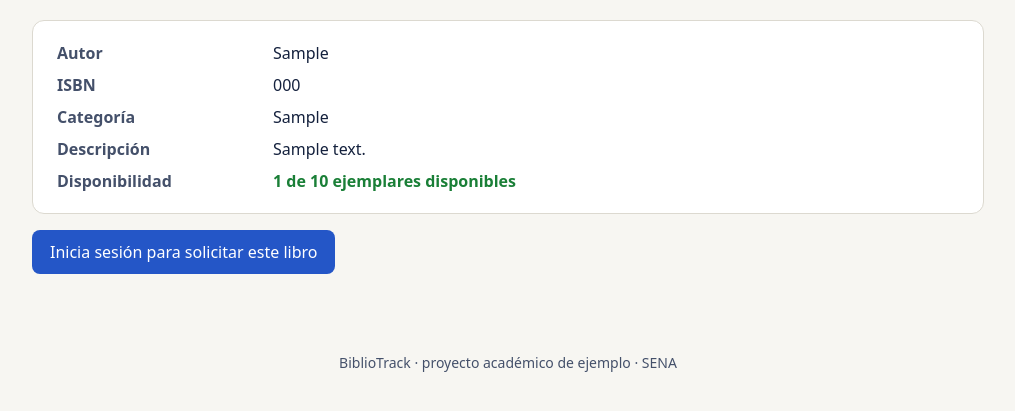
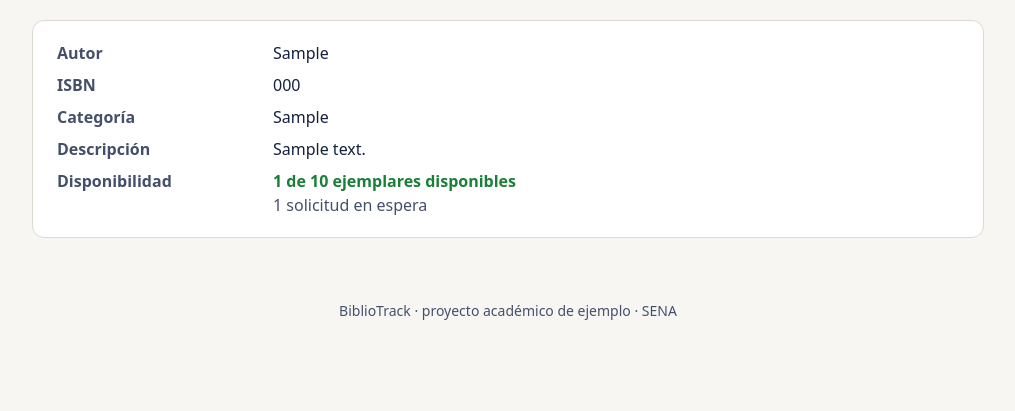
Before and after one commit to FelipeNavarrete0313/bibliotrack, a Django app: page /libros/1/ in a window 1280 px wide. Shown: the part 186-597 px from the top of the page, without its empty margins (132-1147 px from the left). Run offline with Django 5.2, Linux system fonts and the light colour scheme; tables that the repository leaves empty hold one stand-in row (values such as "Sample post").

Commit message:
fix: no aceptar una solicitud si los ejemplares libres ya están solicitados (BUG-07)
- validar_solicitud cuenta las solicitudes pendientes del libro: si ya cubren los
  ejemplares disponibles, responde «Los ejemplares disponibles ya están solicitados.»
- La revisión y la creación van en una sola transacción.
- El detalle del libro muestra cuántas solicitudes hay en espera y solo ofrece
  «Solicitar préstamo» si queda un ejemplar sin solicitar.

Refs #52

Co-Authored-By: Claude <noreply@anthropic.com>

```diff
--- a/biblioteca/templates/biblioteca/detalle_libro.html
+++ b/biblioteca/templates/biblioteca/detalle_libro.html
@@ -13,6 +13,7 @@
     <dd>
       {% if libro.disponibles %}
         <span class="disponible">{{ libro.disponibles }} de {{ libro.total_ejemplares }} ejemplares disponibles</span>
+        {% if en_espera %}<br><span class="ayuda">{{ en_espera }} solicitud{{ en_espera|pluralize:"es" }} en espera</span>{% endif %}
       {% else %}
         <span class="agotado">Agotado</span> · 0 de {{ libro.total_ejemplares }} ejemplares
         {% if proxima %}<br>Próxima devolución: {{ proxima.fecha_devolucion|date:"d/m/Y" }}{% endif %}
@@ -26,17 +27,19 @@
     <p>Tienes este libro prestado. Mira la fecha de devolución en <a href="{% url 'mis_prestamos' %}">Mis préstamos</a>.</p>
   {% elif solicitud %}
     <p>Ya solicitaste este libro el {{ solicitud.creada|date:"d/m/Y" }}. <b>Estado: pendiente</b>. Recógelo en el mostrador de la biblioteca.</p>
-  {% elif libro.disponibles %}
+  {% elif hay_ejemplar_libre %}
     <form method="post" action="{% url 'solicitar_prestamo' libro.pk %}">
       {% csrf_token %}
       <button type="submit">Solicitar préstamo</button>
     </form>
     <p class="ayuda">La biblioteca prepara el libro y te lo entrega en el mostrador. Tienes 15 días para devolverlo.</p>
+  {% elif libro.disponibles %}
+    <p class="ayuda">Los ejemplares disponibles ya están solicitados. Vuelve a intentarlo más tarde.</p>
   {% else %}
     <p class="ayuda">No hay ejemplares para solicitar en este momento.</p>
   {% endif %}
 </div>
-{% elif not user.is_authenticated and libro.disponibles %}
+{% elif not user.is_authenticated and hay_ejemplar_libre %}
 <p><a class="boton" href="{% url 'iniciar_sesion' %}">Inicia sesión para solicitar este libro</a></p>
 {% endif %}
 {% if user.perfil.es_personal and libro.disponibles %}
--- a/biblioteca/views.py
+++ b/biblioteca/views.py
@@ -2,6 +2,7 @@ from django.contrib import messages
 from django.contrib.auth import authenticate, get_user_model, login, logout
 from django.contrib.auth.decorators import login_required
 from django.core.exceptions import PermissionDenied
+from django.db import transaction
 from django.db.models import Q
 from django.shortcuts import get_object_or_404, redirect, render
 from django.utils import timezone
@@ -46,6 +47,7 @@ def detalle_libro(request, pk):
     proxima = None
     if libro.disponibles == 0:
         proxima = libro.prestamos.filter(estado=Prestamo.ACTIVO).order_by("fecha_devolucion").first()
+    en_espera = libro.solicitudes.filter(estado=Solicitud.PENDIENTE).count()
     perfil = getattr(request.user, "perfil", None)
     solicitud = None
     prestado = False
@@ -54,6 +56,7 @@ def detalle_libro(request, pk):
         prestado = perfil.prestamos.filter(libro=libro, estado=Prestamo.ACTIVO).exists()
     return render(request, "biblioteca/detalle_libro.html", {
         "libro": libro, "proxima": proxima, "solicitud": solicitud, "prestado": prestado,
+        "en_espera": en_espera, "hay_ejemplar_libre": libro.disponibles > en_espera,  # BUG-07
     })
 
 
@@ -206,28 +209,33 @@ def perfil_de_lector(request):
 def solicitar_prestamo(request, pk):
     """HU-17: el lector solicita en línea el préstamo de un libro disponible."""
     perfil = perfil_de_lector(request)
-    libro = get_object_or_404(Libro, pk=pk, activo=True)
     activos = perfil.prestamos.filter(estado=Prestamo.ACTIVO)
     pendientes = perfil.solicitudes.filter(estado=Solicitud.PENDIENTE)
-    try:
-        validar_solicitud(
-            {
-                "prestamos_activos": activos.count(),
-                "solicitudes_pendientes": pendientes.count(),
-                "libros_prestados": set(activos.values_list("libro_id", flat=True)),
-                "libros_solicitados": set(pendientes.values_list("libro_id", flat=True)),
-            },
-            {"id": libro.pk, "disponibles": libro.disponibles},
-        )
-    except SolicitudNoPermitida as error:
-        messages.error(request, str(error))
-    else:
-        Solicitud.objects.create(lector=perfil, libro=libro)
-        messages.success(
-            request,
-            f"Solicitud enviada: «{libro.titulo}». Cuando la biblioteca la entregue, "
-            "el préstamo aparecerá en «Mis préstamos».",
-        )
+    # La revisión y la creación van en una transacción: dos lectores no toman el mismo ejemplar (BUG-07).
+    with transaction.atomic():
+        libro = get_object_or_404(Libro, pk=pk, activo=True)
+        try:
+            validar_solicitud(
+                {
+                    "prestamos_activos": activos.count(),
+                    "solicitudes_pendientes": pendientes.count(),
+                    "libros_prestados": set(activos.values_list("libro_id", flat=True)),
+                    "libros_solicitados": set(pendientes.values_list("libro_id", flat=True)),
+                },
+                {
+                    "id": libro.pk, "disponibles": libro.disponibles,
+                    "solicitudes_pendientes": libro.solicitudes.filter(estado=Solicitud.PENDIENTE).count(),
+                },
+            )
+        except SolicitudNoPermitida as error:
+            messages.error(request, str(error))
+        else:
+            Solicitud.objects.create(lector=perfil, libro=libro)
+            messages.success(
+                request,
+                f"Solicitud enviada: «{libro.titulo}». Cuando la biblioteca la entregue, "
+                "el préstamo aparecerá en «Mis préstamos».",
+            )
     return redirect("detalle_libro", pk=libro.pk)
 
 
--- a/src/bibliotrack/solicitudes.py
+++ b/src/bibliotrack/solicitudes.py
@@ -1,6 +1,9 @@
 """Solicitudes de préstamo en línea: reglas para que un lector pida un libro (HU-17)."""
 
 from bibliotrack.prestamos import MAXIMO_PRESTAMOS_ACTIVOS
+
+
+MENSAJE_YA_SOLICITADOS = "Los ejemplares disponibles ya están solicitados."
 
 
 class SolicitudNoPermitida(Exception):
@@ -12,7 +15,8 @@ def validar_solicitud(lector, libro):
 
     `lector` es un diccionario con `prestamos_activos`, `solicitudes_pendientes`,
     `libros_prestados` y `libros_solicitados` (identificadores de libros).
-    `libro` es un diccionario con `id` y `disponibles`.
+    `libro` es un diccionario con `id`, `disponibles` y, opcional, `solicitudes_pendientes`
+    (las solicitudes pendientes de todos los lectores para ese libro).
     Lanza SolicitudNoPermitida con el motivo si no se puede.
     """
     if libro["disponibles"] <= 0:
@@ -21,6 +25,9 @@ def validar_solicitud(lector, libro):
         raise SolicitudNoPermitida("Ya tienes una solicitud pendiente de este libro.")
     if libro["id"] in lector["libros_prestados"]:
         raise SolicitudNoPermitida("Ya tienes este libro prestado.")
+    # BUG-07: una solicitud no descuenta el ejemplar, así que se cuentan las que están en espera.
+    if libro.get("solicitudes_pendientes", 0) >= libro["disponibles"]:
+        raise SolicitudNoPermitida(MENSAJE_YA_SOLICITADOS)
     if lector["prestamos_activos"] + lector["solicitudes_pendientes"] >= MAXIMO_PRESTAMOS_ACTIVOS:
         raise SolicitudNoPermitida(
             f"Ya tienes {MAXIMO_PRESTAMOS_ACTIVOS} préstamos activos o solicitudes pendientes; ese es el máximo."
```
